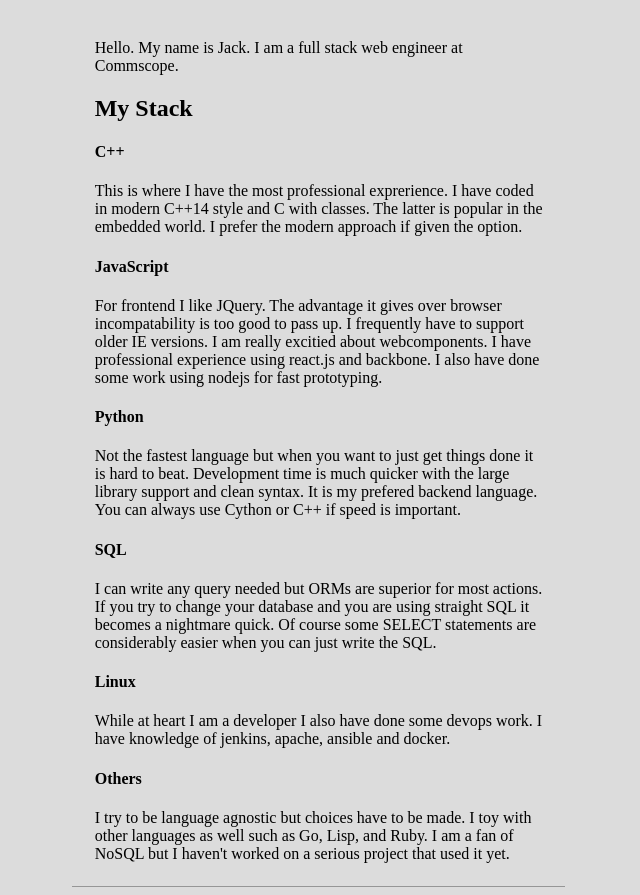
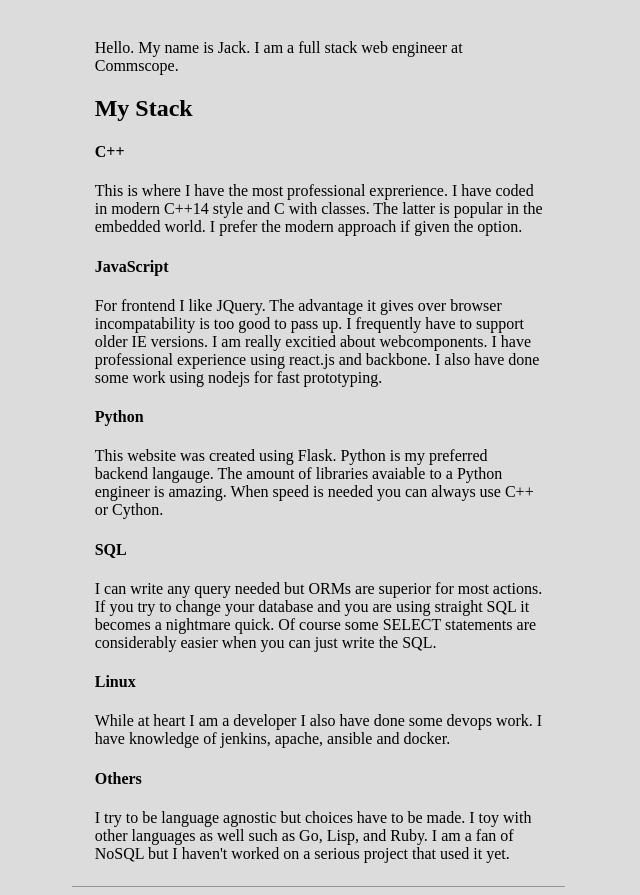
Before and after one commit to banjocat/mywebsite, a Flask app: page / in a window 1280 px wide. Shown: the part 199-1094 px from the top of the page, without its empty margins (0-640 px from the left). Run offline with Flask 2, Linux system fonts and the light colour scheme; some libraries are stand-ins or nearby versions.

Commit message:
Clean up Python
Make it more about what I do and less about opinions that can change.

```diff
--- a/templates/index.html
+++ b/templates/index.html
@@ -17,9 +17,9 @@ I am really excitied about webcomponents.
 I have professional experience using react.js and backbone. I also have done some work
 using nodejs for fast prototyping.
 <h4>Python</h4>
-Not the fastest language but when you want to just get things done it is hard to beat.
-Development time is much quicker with the large library support and clean syntax.
-It is my prefered backend language.  You can always use Cython or C++ if speed is important.
+This website was created using Flask. Python is my preferred backend langauge.
+The amount of libraries avaiable to a Python engineer is amazing.
+When speed is needed you can always use C++ or Cython.
 <h4>SQL</h4>
 I can write any query needed but ORMs are superior for most actions. If you try to change your database
 and you are using straight SQL it becomes a nightmare quick. Of course some SELECT statements
```
